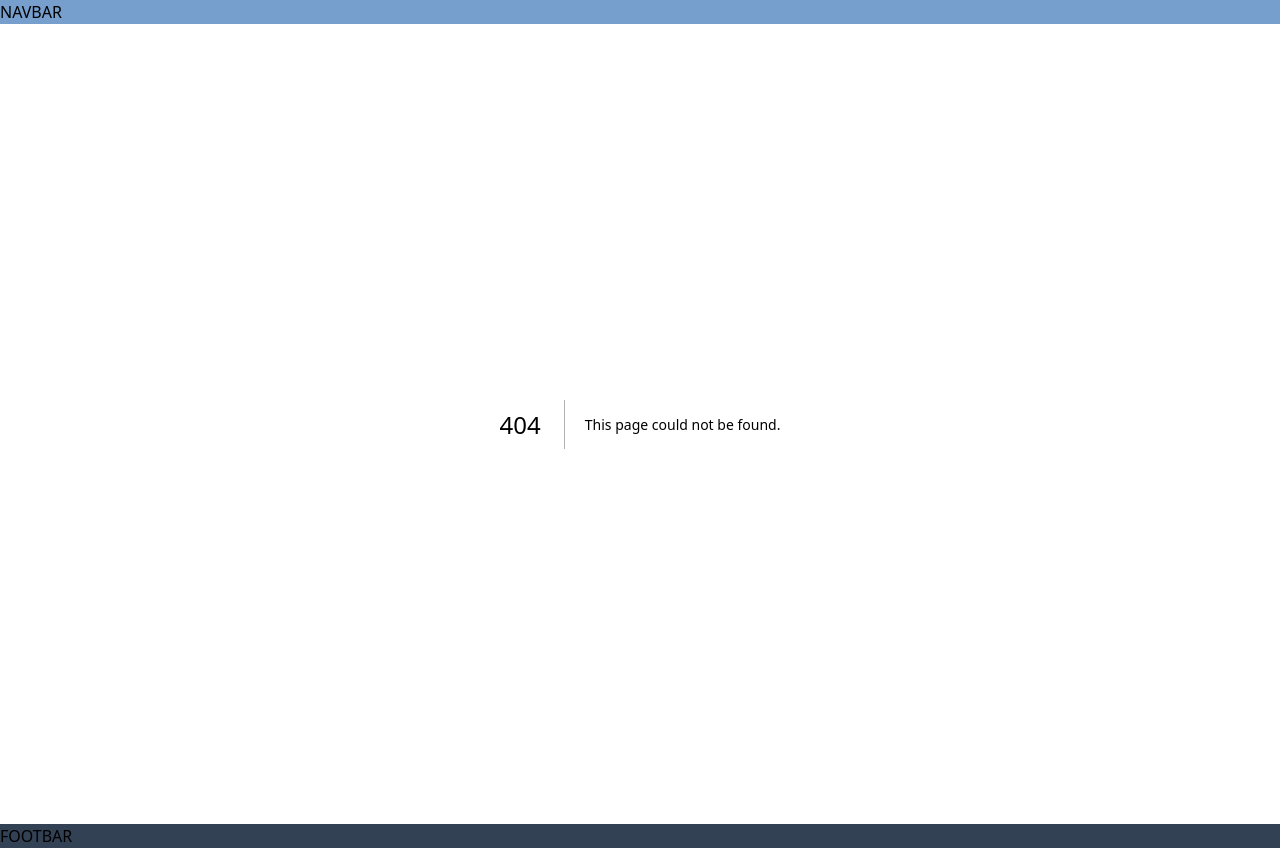
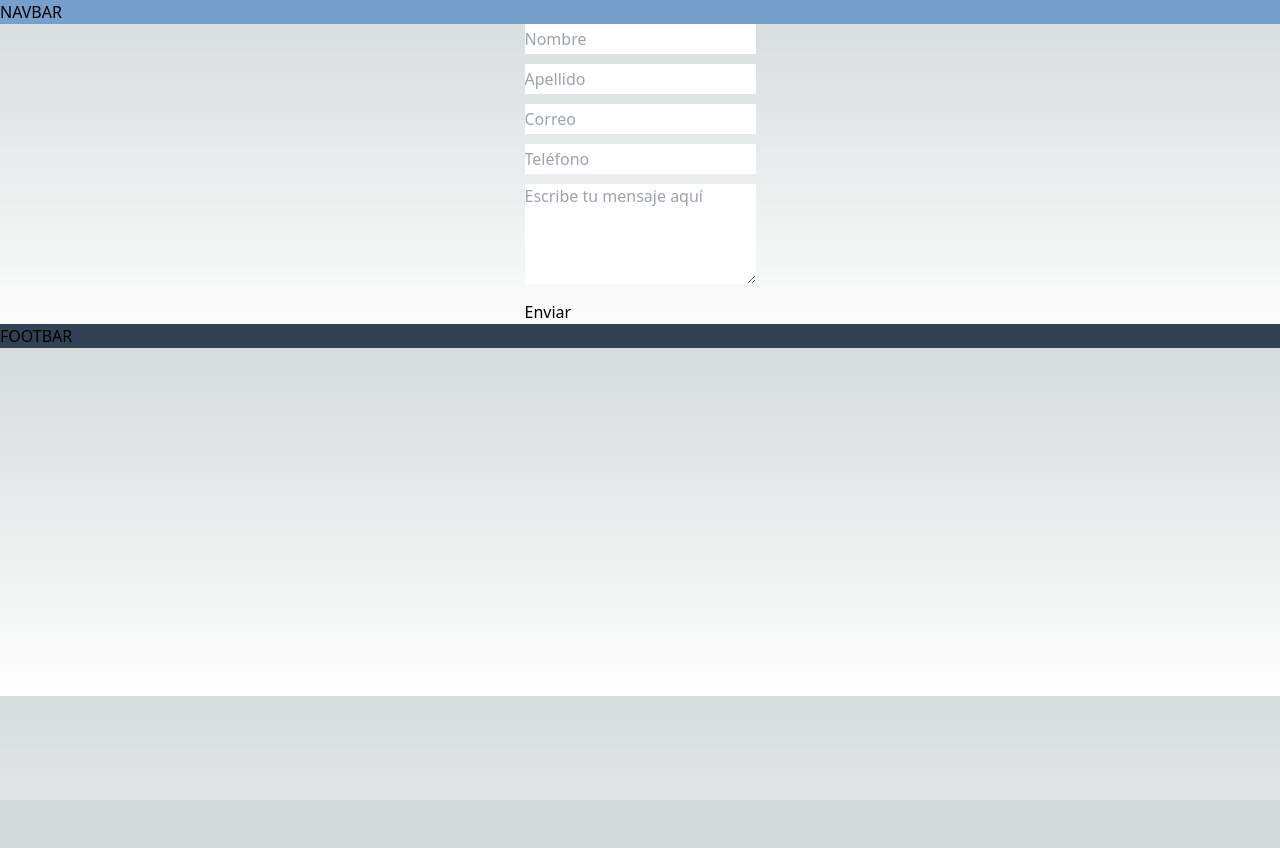
Before and after one commit to DonSebita/T.Integracion-2, a Next.js app: page /principal/contacto in a window 1280 px wide. Before the commit this address had no page. After the commit the page ends 800 px from the top, so only its background shows below. Built offline with nearby package versions, Linux system fonts and the light colour scheme.

Commit message:
Formulario y conexion a DB

```diff
--- /dev/null
+++ b/app/api/component_form.js
@@ -0,0 +1,25 @@
+
+import conexionBD from '../../lib/db_conexion'
+import Client from '../../models/client'
+
+
+export default async function handler(req, res) {
+
+  await conexionBD()
+
+  const {method} = req
+  switch(method){
+
+    case 'POST':
+      try{
+
+        const cliente = new Client(req.body)
+        await cliente.save()
+        return res.status(200).json({succes: true,cliente})
+
+      }catch(error){
+        return res.status(400).json({succes: false,error})
+      }
+    default: return res.status(500).json({succes: false, error:"Error al enviar"})
+  }
+}
--- /dev/null
+++ b/app/principal/contacto/page.js
@@ -0,0 +1,88 @@
+"use client"
+import React, { useState } from 'react';
+
+function ContactForm() {
+  const [nombre, setNombre] = useState('');
+  const [apellido, setApellido] = useState('');
+  const [correo, setCorreo] = useState('');
+  const [telefono, setTelefono] = useState('');
+  const [mensaje, setMensaje] = useState('');
+
+  const handleSubmit = (e) => {
+    e.preventDefault();
+    console.log({
+      nombre,
+      apellido,
+      correo,
+      telefono,
+      mensaje,
+    });
+    setNombre('');
+    setApellido('');
+    setCorreo('');
+    setTelefono('');
+    setMensaje('');
+  };
+
+  return (
+    <form onSubmit={handleSubmit} style={{ maxWidth: '400px', margin: '0 auto' }}>
+      <div style={{ marginBottom: '10px' }}>
+        <input
+          type="text"
+          id="nombre"
+          placeholder="Nombre"
+          value={nombre}
+          onChange={(e) => setNombre(e.target.value)}
+          style={{ width: '100%', height: '30px' }}
+          required
+        />
+      </div>
+      <div style={{ marginBottom: '10px' }}>
+        <input
+          type="text"
+          id="apellido"
+          placeholder="Apellido"
+          value={apellido}
+          onChange={(e) => setApellido(e.target.value)}
+          style={{ width: '100%', height: '30px' }}
+          required
+        />
+      </div>
+      <div style={{ marginBottom: '10px' }}>
+        <input
+          type="email"
+          id="correo"
+          placeholder="Correo"
+          value={correo}
+          onChange={(e) => setCorreo(e.target.value)}
+          style={{ width: '100%', height: '30px' }}
+          required
+        />
+      </div>
+      <div style={{ marginBottom: '10px' }}>
+        <input
+          type="tel"
+          id="telefono"
+          placeholder="Teléfono"
+          value={telefono}
+          onChange={(e) => setTelefono(e.target.value)}
+          style={{ width: '100%', height: '30px' }}
+          required
+        />
+      </div>
+      <div style={{ marginBottom: '10px' }}>
+        <textarea
+          id="mensaje"
+          placeholder="Escribe tu mensaje aquí"
+          value={mensaje}
+          onChange={(e) => setMensaje(e.target.value)}
+          style={{ width: '100%', height: '100px' }}
+          required
+        ></textarea>
+      </div>
+      <button type="submit">Enviar</button>
+    </form>
+  );
+}
+
+export default ContactForm;
--- /dev/null
+++ b/lib/db_conexion.js
@@ -0,0 +1,19 @@
+const mongoose = require('mongoose')
+
+const MONGODB_URI = process.env.MONGODB_URI
+
+const conexionBD = async()=>{
+
+  mongoose.connect(MONGODB_URI, {
+
+    useNewUrlParser: true,
+
+    useUnifiedTopology: true
+
+  })
+  .then(console.log("conexion realizada"))
+  .catch((err)=>console.log(err))
+
+}
+
+export default conexionBD
--- /dev/null
+++ b/models/client.js
@@ -0,0 +1,13 @@
+const mongoose = require('mongoose');
+
+const clientSchema = new mongoose.Schema({
+  nombre: String,
+  apellido: String,
+  correo: String,
+  telefono: String,
+  mensaje: String,
+});
+
+const Client = mongoose.model('client', clientSchema);
+
+module.exports = Client;
```
